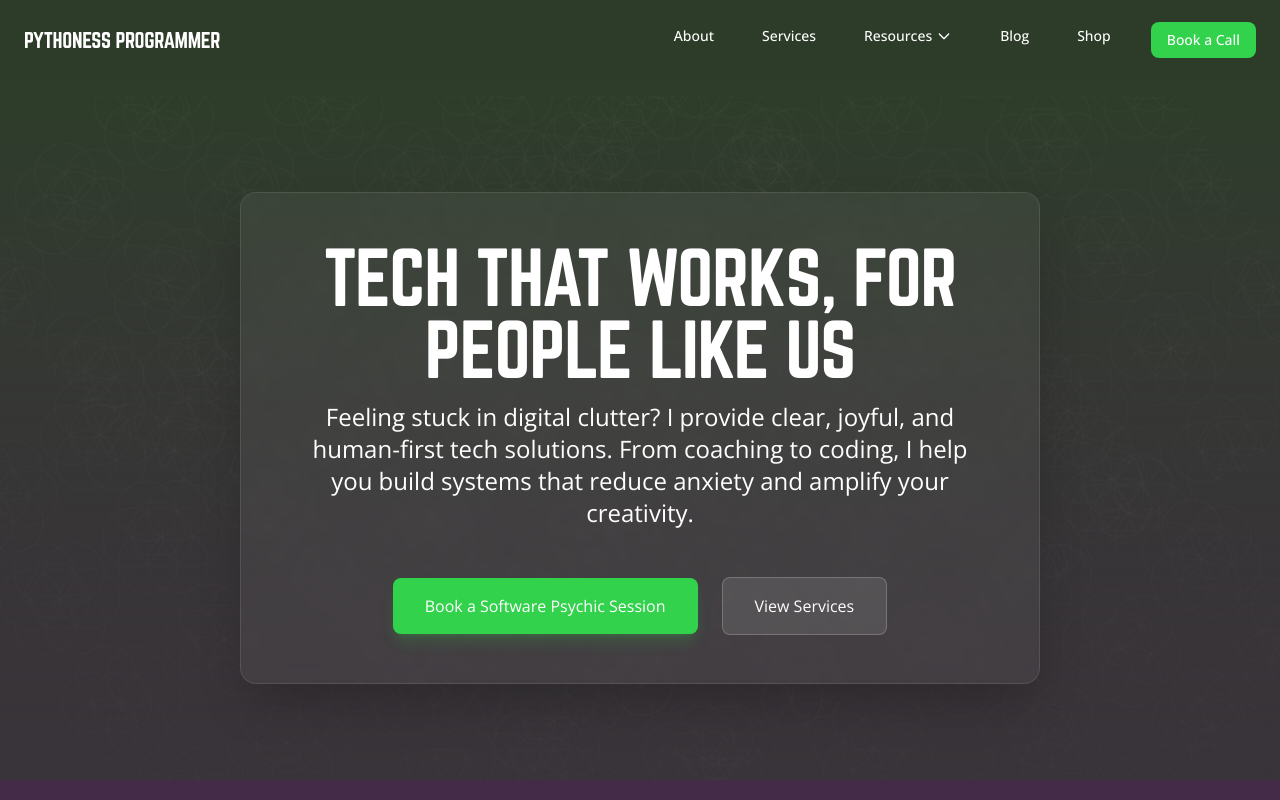
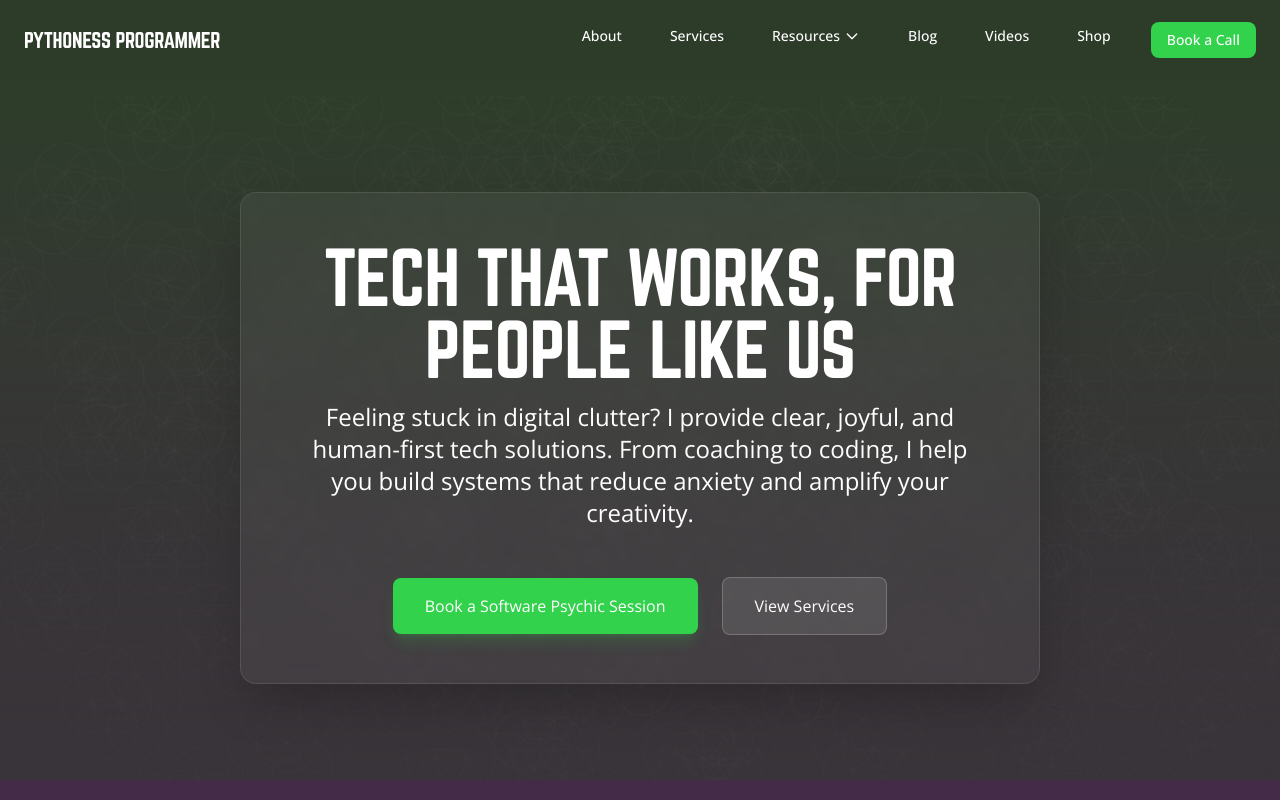
Before and after one commit to devandapaige/pythoness-programmer, a Next.js app: page / in a window 1280 px wide. Shown: the top 800 px of the page. Built offline with nearby package versions, Linux system fonts and the light colour scheme.

Commit message:
Video link added
Used open.video to create a subdomain of all my youtube videos onto my site. videos.pythonessprogrammer.com

```diff
--- a/src/components/Footer.tsx
+++ b/src/components/Footer.tsx
@@ -64,11 +64,12 @@ export default function Footer() {
               <li><Link href="/passwords" className={footerLinkClass}>Password Security Guide</Link></li>
               <li><Link href="/digital-spring-cleaning" className={footerLinkClass}>Digital Spring Cleaning</Link></li>
               <li><Link href="/sourdough" className={footerLinkClass}>Sourdough Corner</Link></li>
+              <li><Link href="/resources" className={footerLinkClass}>All Resources</Link></li>
             </ul>
           </FooterSection>
         </div>
 
-        {/* Second Row: Legal, Support the Pythoness, Listen, Read */}
+        {/* Second Row: Legal, Support the Pythoness, Content, Read */}
         <div className="grid grid-cols-2 md:grid-cols-4 gap-4 md:gap-6 md:gap-x-12 pb-2 md:pb-2">
           <FooterSection title="Legal">
             <ul className="space-y-1">
@@ -83,15 +84,15 @@ export default function Footer() {
               <li><Link href="/support" className={footerLinkClass}>Support the Pythoness ☕</Link></li>
             </ul>
           </FooterSection>
-          <FooterSection title="Listen">
-            <ul className="space-y-1" role="list" aria-label="Listen options">
+          <FooterSection title="Content">
+            <ul className="space-y-1" role="list" aria-label="Content options">
+              <li><Link href="https://videos.pythonessprogrammer.com" target="_blank" rel="noopener noreferrer" className={`${footerLinkClass} font-semibold`}>Videos</Link></li>
               <li><Link href="https://pythoness.substack.com/podcast" target="_blank" rel="noopener noreferrer" className={footerLinkClass}>NotebookLM Podcast</Link></li>
             </ul>
           </FooterSection>
           <FooterSection title="Read">
             <ul className="space-y-1" role="list" aria-label="Read options">
               <li><Link href="/blog" className={footerLinkClass}>Blog</Link></li>
-              <li><Link href="/resources" className={footerLinkClass}>All Resources</Link></li>
               <li><Link href="https://newsletter.pythonessprogrammer.com/" target="_blank" rel="noopener noreferrer" className={footerLinkClass}>Newsletter</Link></li>
             </ul>
           </FooterSection>
--- a/src/components/Header.tsx
+++ b/src/components/Header.tsx
@@ -139,6 +139,14 @@ export default function Header() {
               className="text-white hover:text-brand-green-accent transition-colors focus:outline-none focus:ring-2 focus:ring-brand-green-accent focus:ring-offset-2 rounded-lg px-2 py-1"
             >
               Blog
+            </Link>
+            <Link
+              href="https://videos.pythonessprogrammer.com"
+              target="_blank"
+              rel="noopener noreferrer"
+              className="text-white hover:text-brand-green-accent transition-colors focus:outline-none focus:ring-2 focus:ring-brand-green-accent focus:ring-offset-2 rounded-lg px-2 py-1"
+            >
+              Videos
             </Link>
             <Link
               href="https://stickyspells.etsy.com"
@@ -288,6 +296,15 @@ export default function Header() {
             Blog
           </Link>
           <Link
+            href="https://videos.pythonessprogrammer.com"
+            target="_blank"
+            rel="noopener noreferrer"
+            className="text-white hover:text-brand-green-accent transition-colors focus:outline-none focus:ring-2 focus:ring-brand-green-accent focus:ring-offset-2 rounded-lg px-2 py-1"
+            onClick={() => setIsMenuOpen(false)}
+          >
+            Videos
+          </Link>
+          <Link
             href="https://stickyspells.etsy.com"
             target="_blank"
             rel="noopener noreferrer"
```
Also changed, not shown: 1 other file (tests, documents, lock files or other folders).
